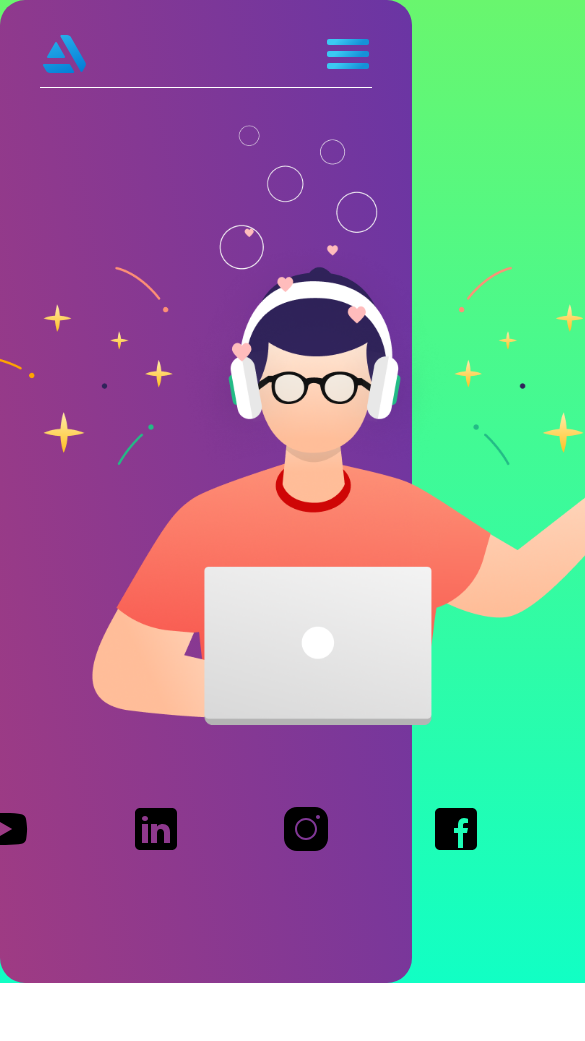
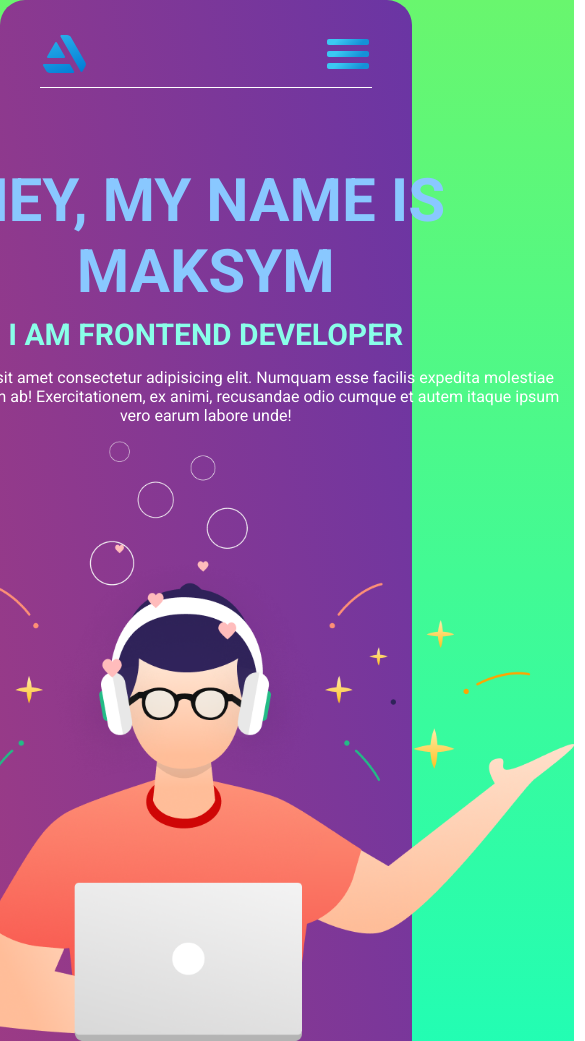
Before and after one commit to maksymParamud/responsive-landing-page, a plain HTML site: page index.html in a window 390 px wide. Shown: the top 1041 px of the page, 585 px wide, since content can reach past the window. Before the commit the page ends 983 px from the top, so only its background shows below. Drawn offline with Linux system fonts and the light colour scheme.

Commit message:
Responsive layout for screens ≤ 1150px

```diff
--- a/styles/media.css
+++ b/styles/media.css
@@ -9,4 +9,27 @@
     #burger-menu {
         display: block;
     }
+
+    /* MAIN */
+
+    main {
+        justify-content: center;
+        flex-direction: column;
+    }
+
+    .left-aside h1,
+    .left-aside h3,
+    .left-aside p {
+        text-align: center;
+    }
+
+    .left-aside h3 {
+        margin-bottom: 15px;
+    }
+
+    /* FOOTER */
+
+    .nav-list-footer li:first-child {
+        margin-left: 0;
+    }
 }
```
